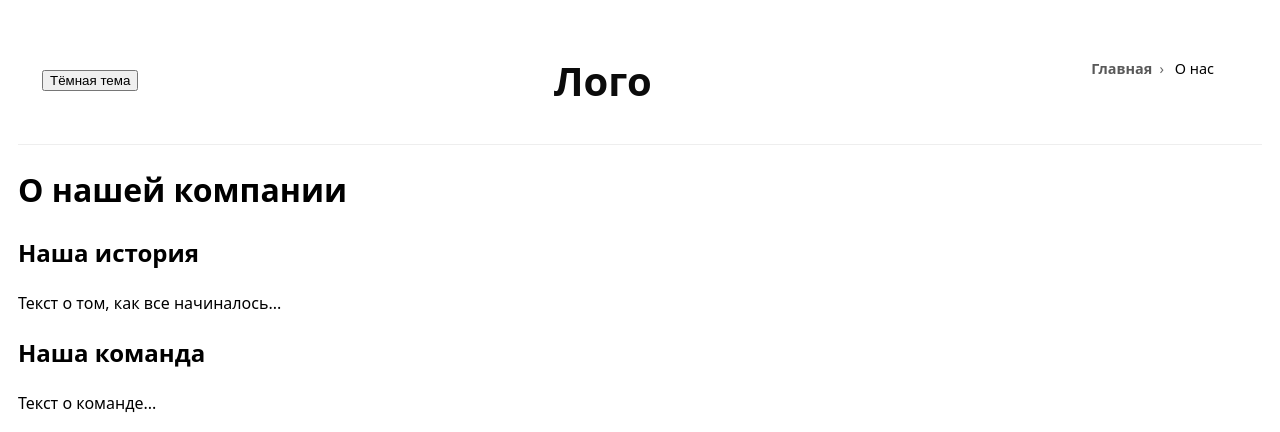
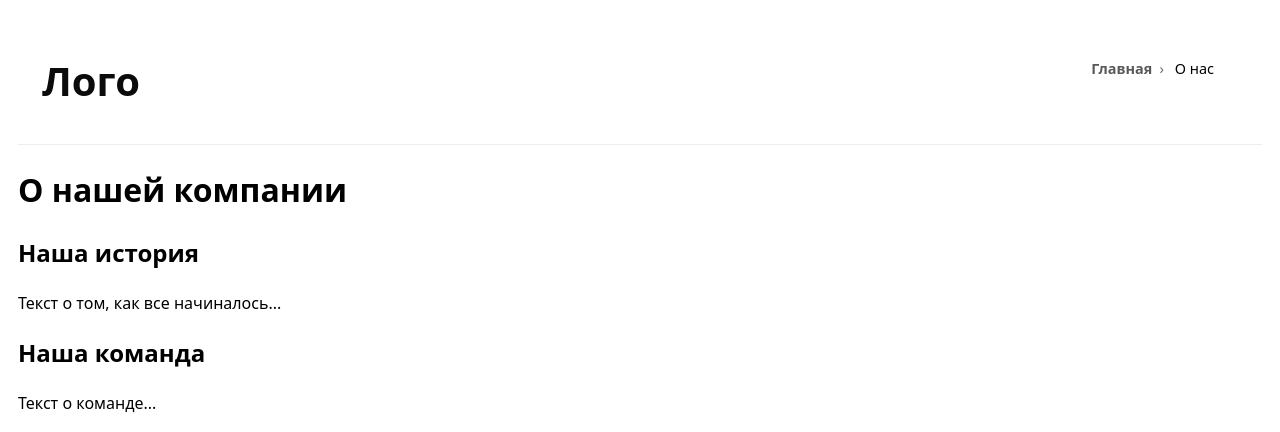
Before and after one commit to BaaBBaBaI/WebTraining, a plain HTML site: page about.html in a window 1280 px wide. Shown: the top 432 px of the page. Drawn offline with Linux system fonts and the light colour scheme.

Commit message:
Update about.html

```diff
--- a/about.html
+++ b/about.html
@@ -14,8 +14,6 @@
 <!-- Скопируйте весь блок <header> из index.html -->
 
     <header class="site-header">
-        <button class="theme-toggle" type="button" aria-pressed="false"> Тёмная тема
-        </button>
         <a class="site-header__brand" href="/">Лого</a>
         <nav class="breadcrumbs" aria-label="Хлебные крошки">
             <ol class="breadcrumbs__list">
```
